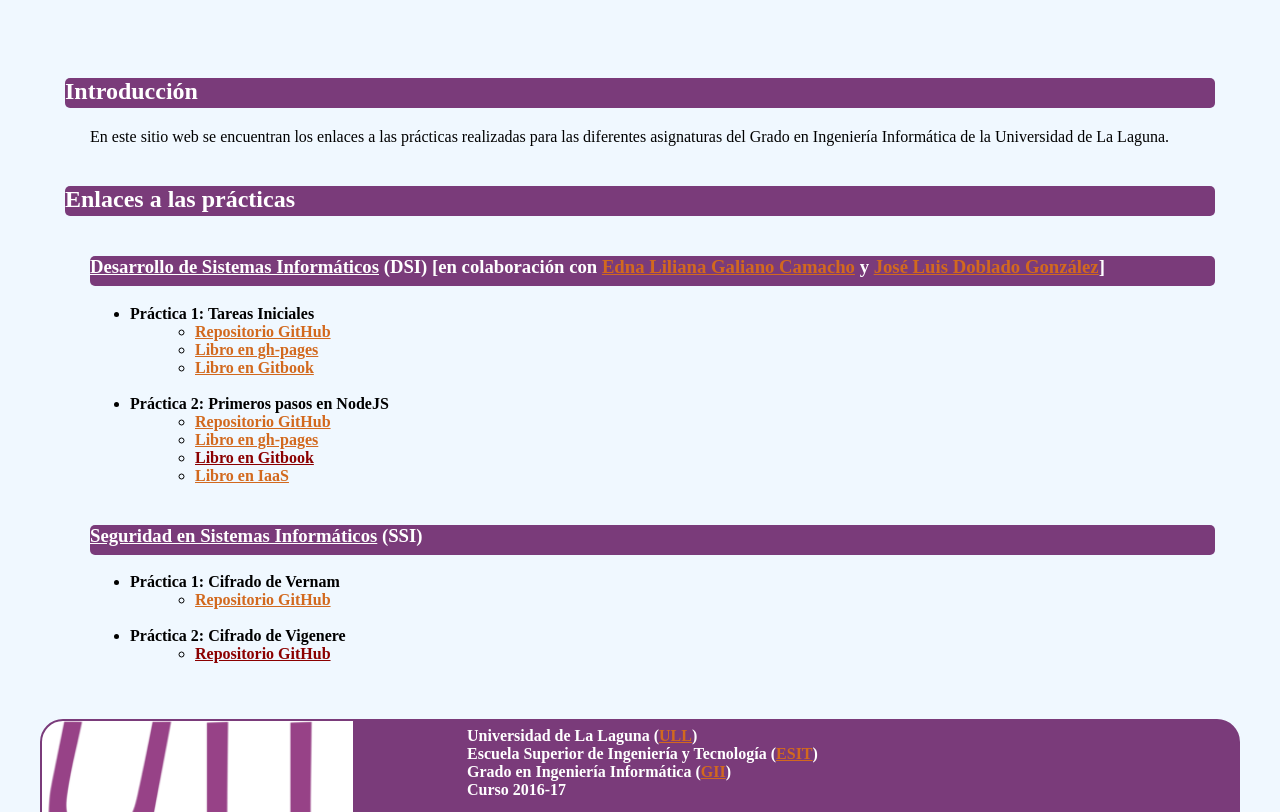
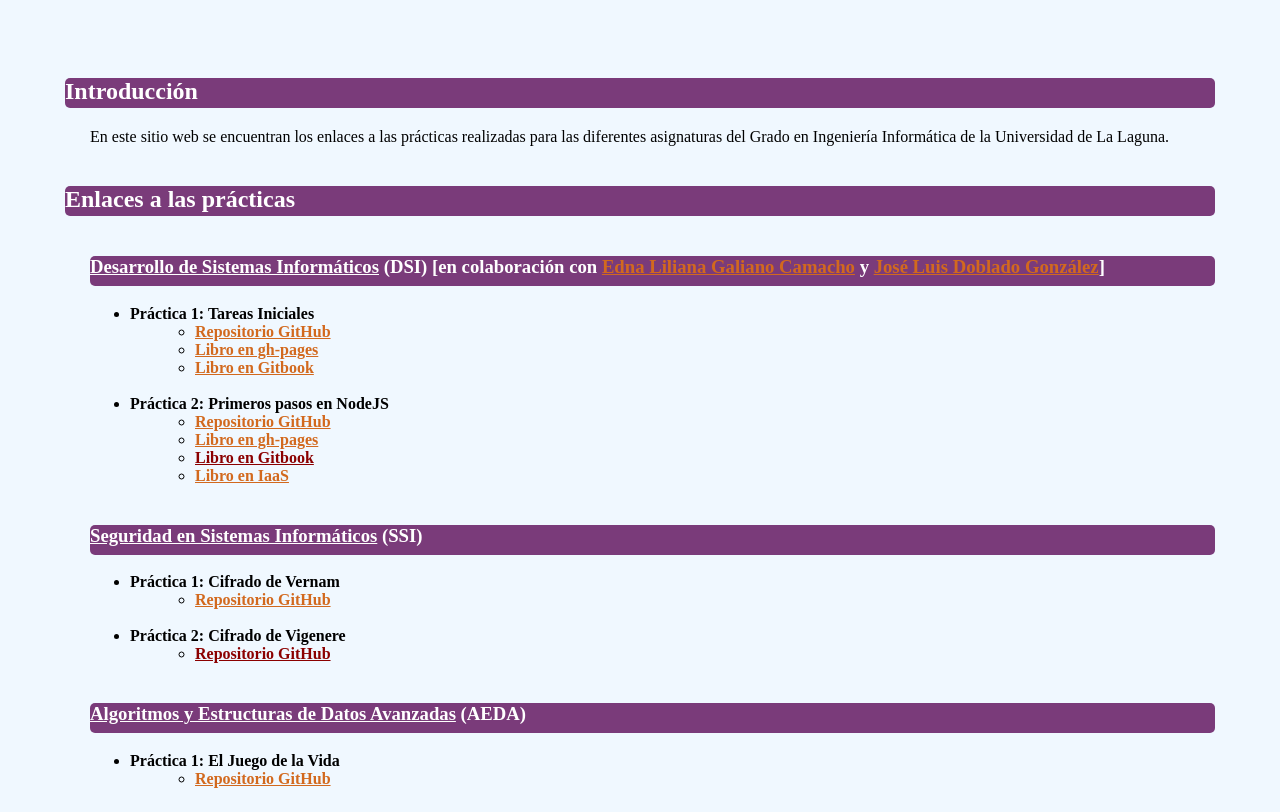
Before and after one commit to alu0100821390/alu0100821390.github.io, a plain HTML site: page index.html in a window 1280 px wide. Shown: the part 111-923 px from the top of the page. Drawn offline with Linux system fonts and the light colour scheme.

Commit message:
Añadir asignatura AEDA

```diff
--- a/css/estilo.css
+++ b/css/estilo.css
@@ -46,6 +46,10 @@ body {
 }
 
 #ssi {
+    font-weight: bold;
+}
+
+#aeda {
     font-weight: bold;
 }
 
--- a/index.html
+++ b/index.html
@@ -68,6 +68,17 @@
 
                 </ul>
             </div>
+
+            <div id="aeda">
+                <h3><u>Algoritmos y Estructuras de Datos Avanzadas</u> (AEDA)</h3>
+                <ul>
+                    <li>Práctica 1: El Juego de la Vida
+                        <ul>
+                            <li><a href="https://github.com/alu0100821390/game-of-life" target="_blank">Repositorio GitHub</a></li>
+                        </ul>
+                    </li>
+                </ul>
+            </div>
         </div>
 
         <div id="footer">
```
